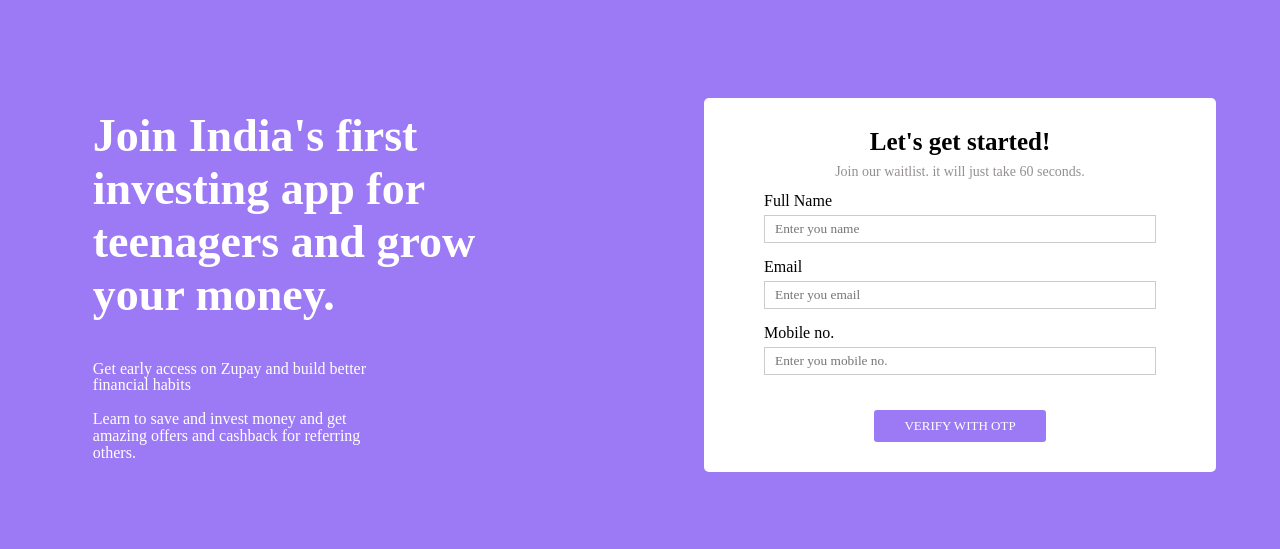
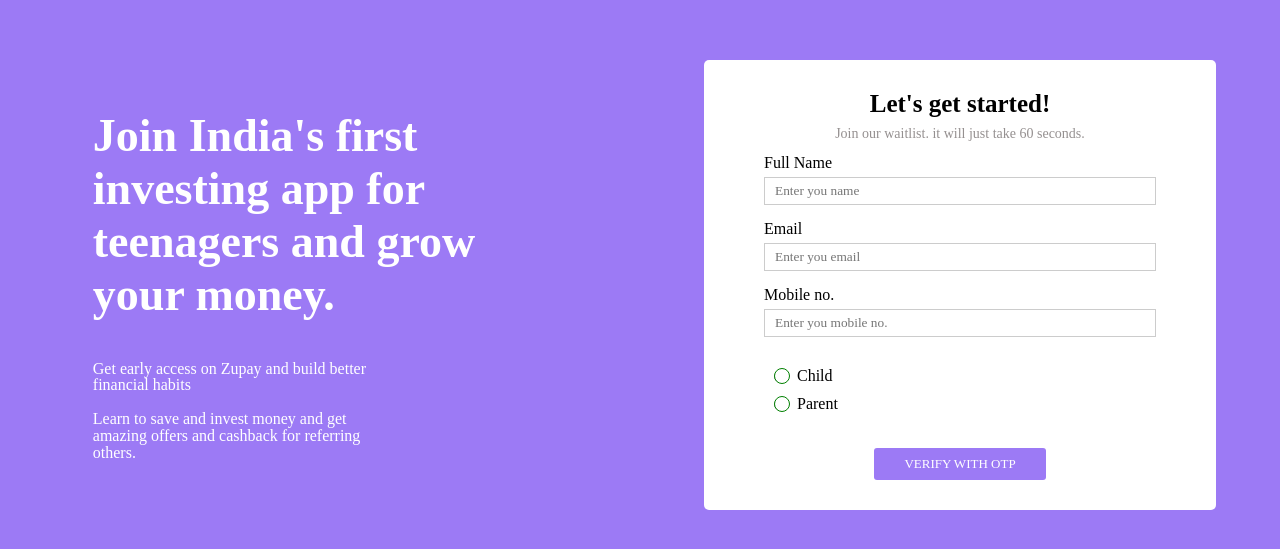
Before and after one commit to ashbabkhan2/login-page, a plain HTML site: page index.html in a window 1280 px wide. Shown: the part 115-664 px from the top of the page. Drawn offline with Linux system fonts and the light colour scheme.

Commit message:
Add files via upload

```diff
--- a/index.html
+++ b/index.html
@@ -36,6 +36,16 @@
                     <div><label for='phone'>Mobile no.</label>
                     <input id='phone' placeholder="Enter you mobile no."/></div>
                     </div>
+                    <div class='radio'>
+                        <div class='child-1'>
+                        <input type='radio' id='child' name='radios'/>
+                        <label for='child'>Child</label>
+                        </div>
+                        <div class='child-1'>
+                        <input type='radio' id='parent' name='radios'/>
+                        <label for='parent'>Parent</label>
+                        </div>
+                    </div>
                      <div class='button'>
                     <a href='#'>verify with otp</a></div>
                 </form>
--- a/style.css
+++ b/style.css
@@ -94,12 +94,56 @@
     text-transform:uppercase;
     border-radius: 3px;
 }
+.radio .child-1{
+    display: flex;
+    justify-content: flex-start;
+    align-items:center;
+}
+.radio .child-1 input{
+    width: auto;
+    margin-top: -4px;
+    margin-right: 10px;
+    /* visibility: hidden; */
+    /* display: none; */
+    position: relative;
+}
+
+.radio .child-1 input::after{
+    content: '';
+    display: inline-block;
+    width: 14px;
+    height: 14px;
+    margin-top: -2px;
+    border: 1px solid green;
+    border-radius: 50%;
+    background-color: #fff;
+}
+.radio .child-1 input:checked::before{
+    content: '';
+    position: absolute;
+    display: inline-block;
+    width: 11.3px;
+    margin-left: 2.2px;
+    background-color: green;
+    height: 11.5px;
+    border-radius: 50%;
+}
 
 /* .centers{
     display: flex;
     align-items: center;
     height: 100vh;
 } */
+.radio{
+    margin-left: 10px;
+    margin-top: 15px;
+    margin-bottom: 10px;
+}
+.child-1{
+    margin-bottom: 5px;
+}
+
+
 @media all and (max-width:1000px){
  .text .main__text{
      font-size: 42px;
@@ -136,7 +180,7 @@
 @media all and (max-width:450px){
     .body{
         display: block;
-        overflow: hidden;
+        /* overflow: hidden; */
     }
     .text{
         width: 83%;
```
